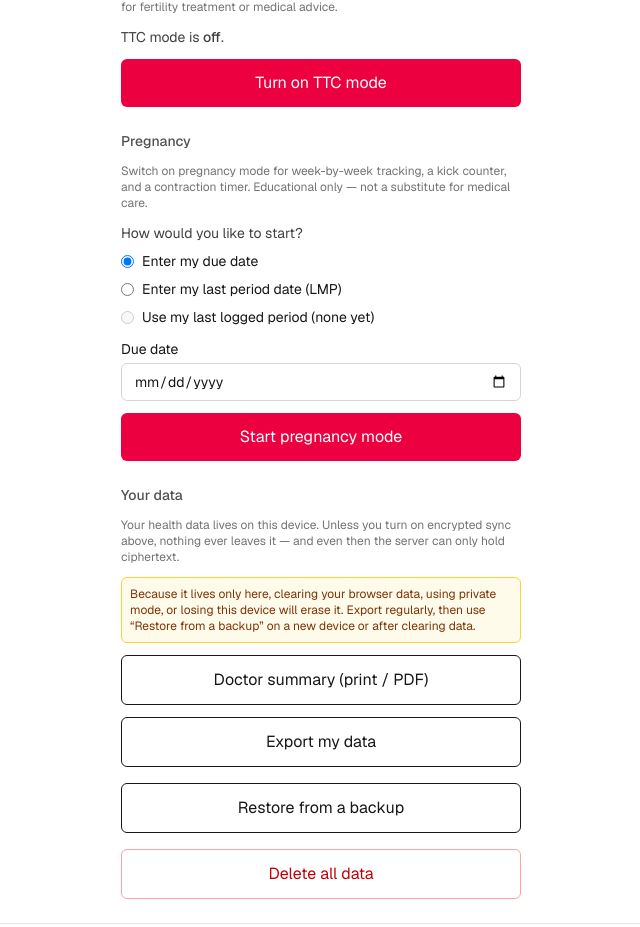
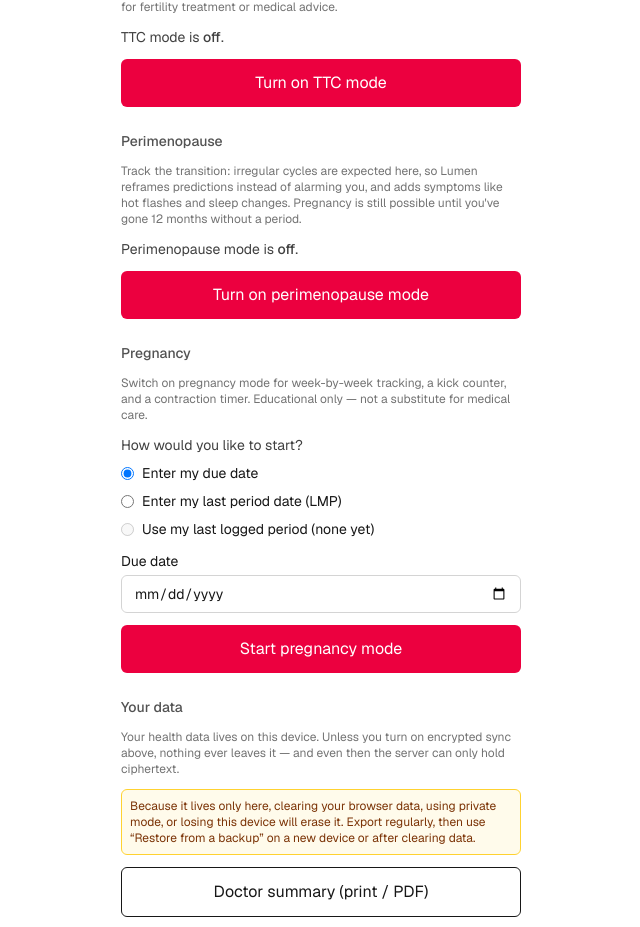
Before and after one commit to deepakpk-dev/lumen, a Next.js app: page /settings in a window 1280 px wide. Shown: the part 996-1923 px from the top of the page, without its empty margins (319-959 px from the left). Built offline with nearby package versions, Linux system fonts and the light colour scheme.

Commit message:
feat(peri): perimenopause life stage toggle in settings

```diff
--- a/app/settings/page.tsx
+++ b/app/settings/page.tsx
@@ -11,6 +11,7 @@
 import { SyncControls } from '@/src/components/SyncControls';
 import { PregnancyControls } from '@/src/components/PregnancyControls';
 import { TtcControls } from '@/src/components/TtcControls';
+import { MenopauseControls } from '@/src/components/MenopauseControls';
 
 export default function SettingsPage() {
   const router = useRouter();
@@ -70,6 +71,17 @@
           <TtcControls onEnabled={() => router.push('/')} />
         </section>
       )}
+      {!inJourney && (
+        <section className="space-y-3">
+          <h2 className="text-sm font-medium text-neutral-600 dark:text-neutral-300">Perimenopause</h2>
+          <p className="text-xs text-neutral-500 dark:text-neutral-400">
+            Track the transition: irregular cycles are expected here, so Lumen reframes
+            predictions instead of alarming you, and adds symptoms like hot flashes and sleep
+            changes. Pregnancy is still possible until you&apos;ve gone 12 months without a period.
+          </p>
+          <MenopauseControls onEnabled={() => router.push('/')} />
+        </section>
+      )}
       {!isPostpartum && (
         <section className="space-y-3">
           <h2 className="text-sm font-medium text-neutral-600 dark:text-neutral-300">Pregnancy</h2>
--- /dev/null
+++ b/src/components/MenopauseControls.tsx
@@ -0,0 +1,29 @@
+'use client';
+
+import { useHealthData } from '@/src/state/useHealthData';
+
+export function MenopauseControls({ onEnabled }: { onEnabled?: () => void }) {
+  const { lifeStage, setMenopauseMode } = useHealthData();
+  const on = lifeStage === 'menopause';
+
+  function toggle() {
+    const next = !on;
+    setMenopauseMode(next);
+    if (next) onEnabled?.();
+  }
+
+  return (
+    <div className="space-y-3">
+      <p className="text-sm text-neutral-700 dark:text-neutral-300">
+        Perimenopause mode is <span className="font-medium">{on ? 'on' : 'off'}</span>.
+      </p>
+      <button
+        type="button"
+        onClick={toggle}
+        className={`w-full rounded-md px-4 py-3 text-white ${on ? 'bg-neutral-600' : 'bg-rose-600'}`}
+      >
+        {on ? 'Turn off perimenopause mode' : 'Turn on perimenopause mode'}
+      </button>
+    </div>
+  );
+}
--- a/src/state/useHealthData.tsx
+++ b/src/state/useHealthData.tsx
@@ -155,6 +155,15 @@
   const setTtcMode = useCallback(
     (on: boolean) => {
       setLifeStage(on ? 'ttc' : 'cycle', todayISO());
+      refreshSettings();
+    },
+    [refreshSettings],
+  );
+
+  // Same live-context reason as setTtcMode: flip the stage and rehydrate.
+  const setMenopauseMode = useCallback(
+    (on: boolean) => {
+      setLifeStage(on ? 'menopause' : 'cycle', todayISO());
       refreshSettings();
     },
     [refreshSettings],
@@ -537,6 +546,7 @@
     conceptionToday,
     refreshSettings,
     setTtcMode,
+    setMenopauseMode,
     setBbtUnitPreference,
     pregnancyProfile,
     isPregnant,
```
Also changed, not shown: 1 other file (tests, documents, lock files or other folders).
